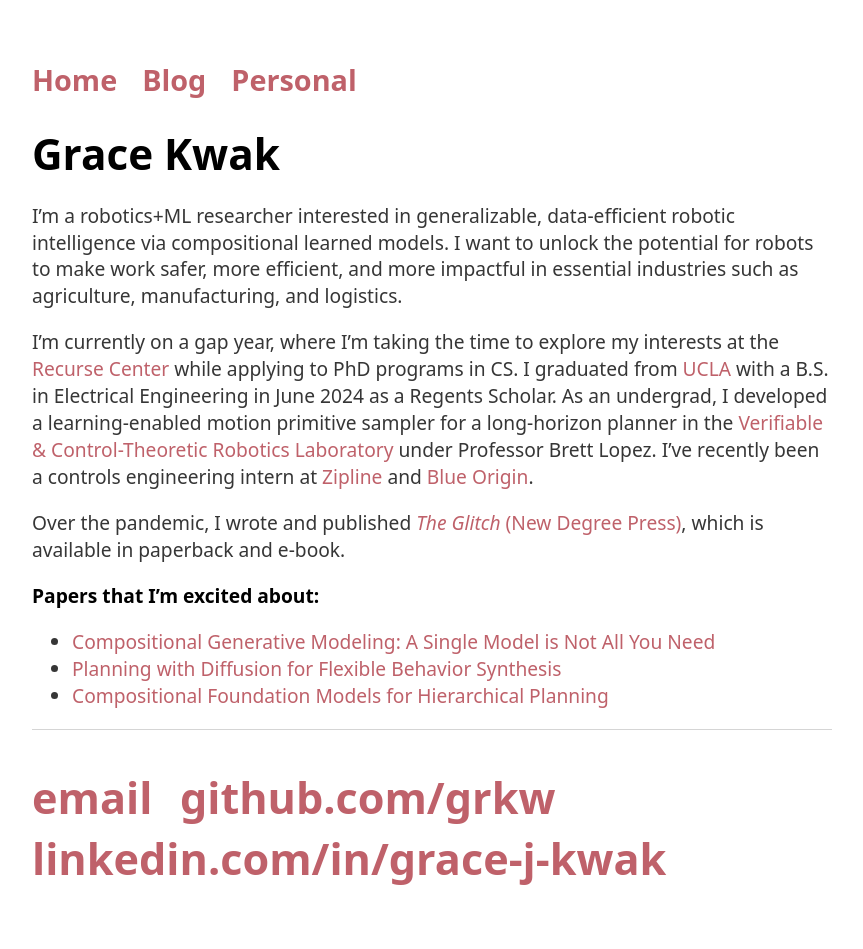
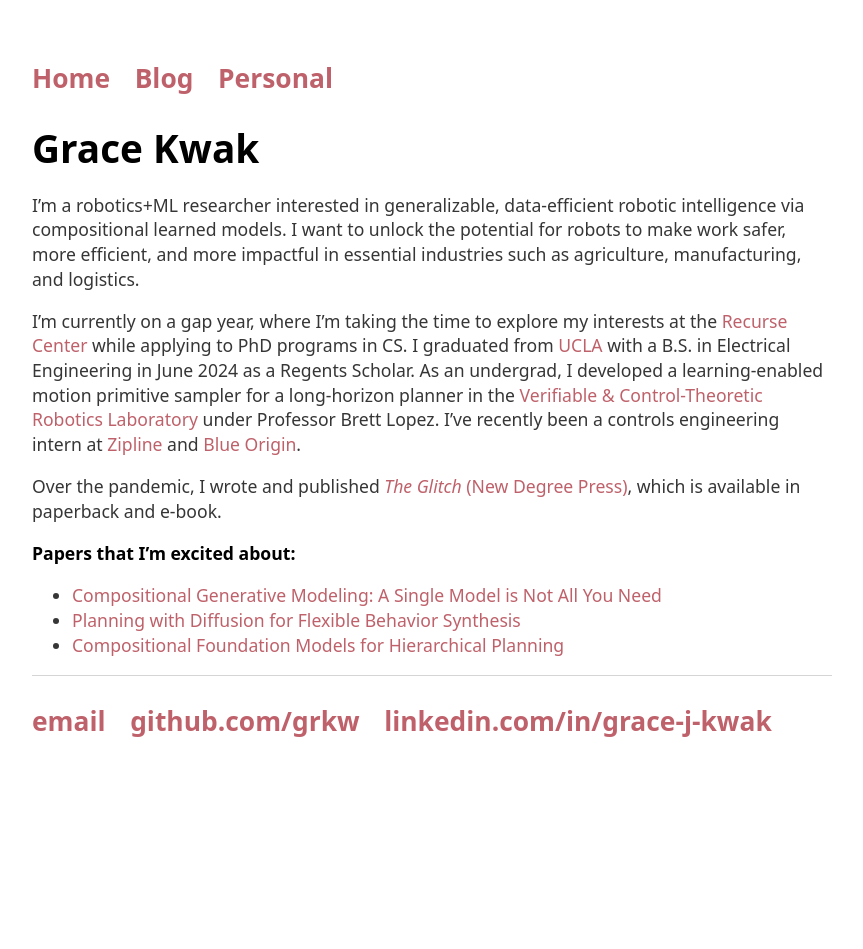
Before and after one commit to grkw/grkw.github.io, a Jekyll site: the page built from index.md, in a window 1280 px wide. Shown: the whole page, without its empty margins (208-1071 px from the left). Built offline with Jekyll 4.4.1, drawn with Linux system fonts in a browser that asks for light colours; after the commit the page ends 900 px from its top, so only the background shows below that.

Commit message:
Fix font sizes

```diff
--- a/css/main.css
+++ b/css/main.css
@@ -1,8 +1,8 @@
 @import 'https://cdn.jsdelivr.net/npm/water.css@2/out/water.css';
 
 :root {
-    line-height: 1.2;
-    font-size: 1.2em;
+    line-height: 1.1;
+    font-size: 1.1em;
     --links: #bf616a;
 }
 
@@ -10,15 +10,6 @@ body {
     margin: 60px auto;
     width: 70%;
 }
-
-/* p {
-    font-size: 1em;
-    line-height: 1;
-}
-
-ul {
-    font-size: 1em;
-} */
 
 nav ul, footer ul {
     padding: 0px;
@@ -34,7 +25,7 @@ nav ul li, footer ul li {
 
 footer {
     border-top: 1px solid #d5d5d5;
-    font-size: 1.5em;
+    /* font-size: 1.5em; */
 }
 
 ul.posts {
```
